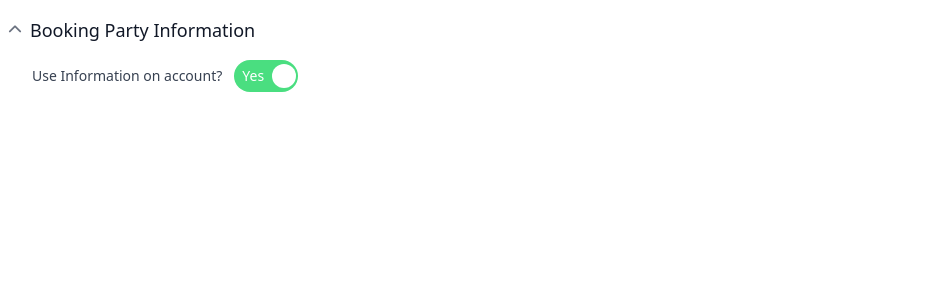
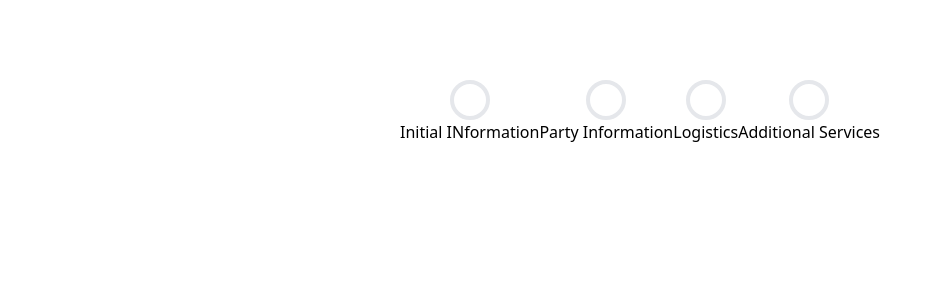
Before and after one commit to AvirukBasak/formease-internship-task, a Next.js app: page / in a window 1280 px wide. Shown: the top 300 px of the page, without its empty margins (0-934 px from the left). Built offline with nearby package versions, Linux system fonts and the light colour scheme.

Commit message:
impl navigator

```diff
--- a/src/components/Button.tsx
+++ b/src/components/Button.tsx
@@ -1,4 +1,4 @@
-import React from 'react'
+import React from "react"
 
 interface ButtonProps {
   label: string;
--- /dev/null
+++ b/src/components/Navigator.tsx
@@ -0,0 +1,45 @@
+import React, { useState } from "react"
+
+interface NavigatorProps {
+  labels: string[]
+  pages: JSX.Element[]
+}
+
+export default function Navigator({ labels, pages }: NavigatorProps): JSX.Element {
+  const [currentPage, setCurrentPage] = useState(0);
+  return (
+    <div className="flex flex-col items-center">
+      <div className="flex flex-row justify-center">
+        {labels.map((label, index) => {
+          return (
+            <div
+              key={index}
+              className="flex flex-col items-center justify-center"
+              onClick={() => setCurrentPage(index)}
+            >
+              <div
+                className={`
+                  flex flex-col items-center justify-center
+                  rounded-full border-4 border-dodgerBlue
+                  w-10 h-10 ${index === currentPage ? "bg-dodgerBlue" : "bg-white"}`
+                }
+              >
+                <div className="text-white font-bold">{index + 1}</div>
+              </div>
+              <div className="text-dodgerBlue">{label}</div>
+            </div>
+          )
+        })}
+      </div>
+      <div className="flex flex-row justify-center">
+        {pages.map((page, index) => {
+          return (
+            <div key={index} className={`${index === currentPage ? "" : "hidden"}`}>
+              {page}
+            </div>
+          )
+        })}
+      </div>
+    </div>
+  )
+}
--- a/src/pages/index.tsx
+++ b/src/pages/index.tsx
@@ -1,45 +1,24 @@
 import React from 'react'
 import { Inter } from 'next/font/google'
-import ToggleSwitch from '@/components/ToggleSwitch'
-import Button from '@/components/Button'
-import DropDownList from '@/components/DropDownList'
-import DatePicker from '@/components/DatePicker'
-import TimePicker from '@/components/TimePicker'
-import TextField from '@/components/TextField'
-import SectionCollapsable from '@/components/SectionCollapsable'
+import PagePartyInfo from '@/pages/pagePartyinfo'
+import Navigator from '@/components/Navigator'
 
 const inter = Inter({ subsets: ['latin'] })
 
 export default function Home(): JSX.Element {
-  // return (
-  //   <>
-  //     <ToggleSwitch defState={false} />
-  //     <Button label="I am a Button" onClick={() => console.log('clicked')} />
-  //     <DropDownList list={['one', 'two', 'three']} onSelect={(selection) => console.log(selection)} />
-  //     <DatePicker onDateSet={(date) => console.log(date)} />
-  //     <TimePicker onTimeSet={(time) => console.log(time)} />
-  //     <TextField onTextSet={(text) => console.log(text)} />
-  //     <SectionCollapsable title="I am a Section">
-  //       <div className="flex flex-col space-y-2">
-  //         <TextField onTextSet={(text) => console.log(text)} />
-  //         <TextField onTextSet={(text) => console.log(text)} />
-  //         <TextField onTextSet={(text) => console.log(text)} />
-  //       </div>
-  //     </SectionCollapsable>
-  //   </>
-  // )
   return (
-    <>
-      <SectionCollapsable title="Booking Party Information" /*subtitle=""*/>
-        <>
-          <div className="ml-8 flex items-center">
-            <label className="mr-3 text-sm font-medium text-gray-700">Use Information on account?</label>
-            <ToggleSwitch defState={true} onStateChange={state => {
-              console.log(state);
-            }} />
-          </div>
-        </>
-      </SectionCollapsable>
-    </>
+    <div className="p-20">
+      <Navigator
+        labels={[
+          "Initial INformation",
+          "Party Information",
+          "Logistics",
+          "Additional Services",
+        ]}
+        pages={[
+          <></>,
+          <PagePartyInfo />
+        ]} />
+    </div>
   )
 }
--- /dev/null
+++ b/src/pages/pagePartyInfo.tsx
@@ -0,0 +1,20 @@
+import React from 'react'
+import ToggleSwitch from '@/components/ToggleSwitch'
+import SectionCollapsable from '@/components/SectionCollapsable'
+
+export default function PagePartyInfo(): JSX.Element {
+  return (
+    <>
+      <SectionCollapsable title="Booking Party Information" /*subtitle=""*/>
+        <>
+          <div className="ml-8 flex items-center">
+            <label className="mr-3 text-sm font-medium text-gray-700">Use Information on account?</label>
+            <ToggleSwitch defState={true} onStateChange={state => {
+              console.log(state);
+            }} />
+          </div>
+        </>
+      </SectionCollapsable>
+    </>
+  )
+}
```
Also changed, not shown: src/components/DropDownList.tsx (+4 -4 lines), src/pages/pageAdditionalSrv.tsx (added), src/pages/pageLogistics.tsx (added).
